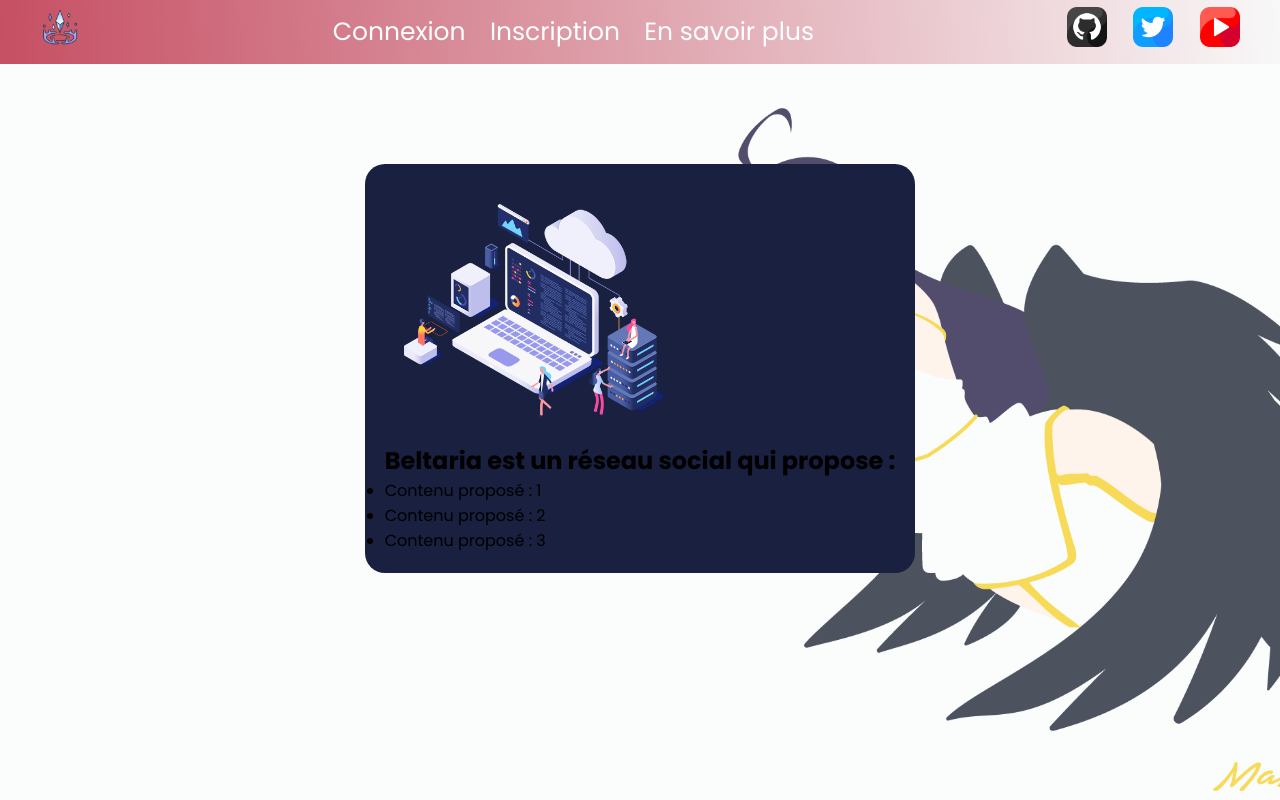
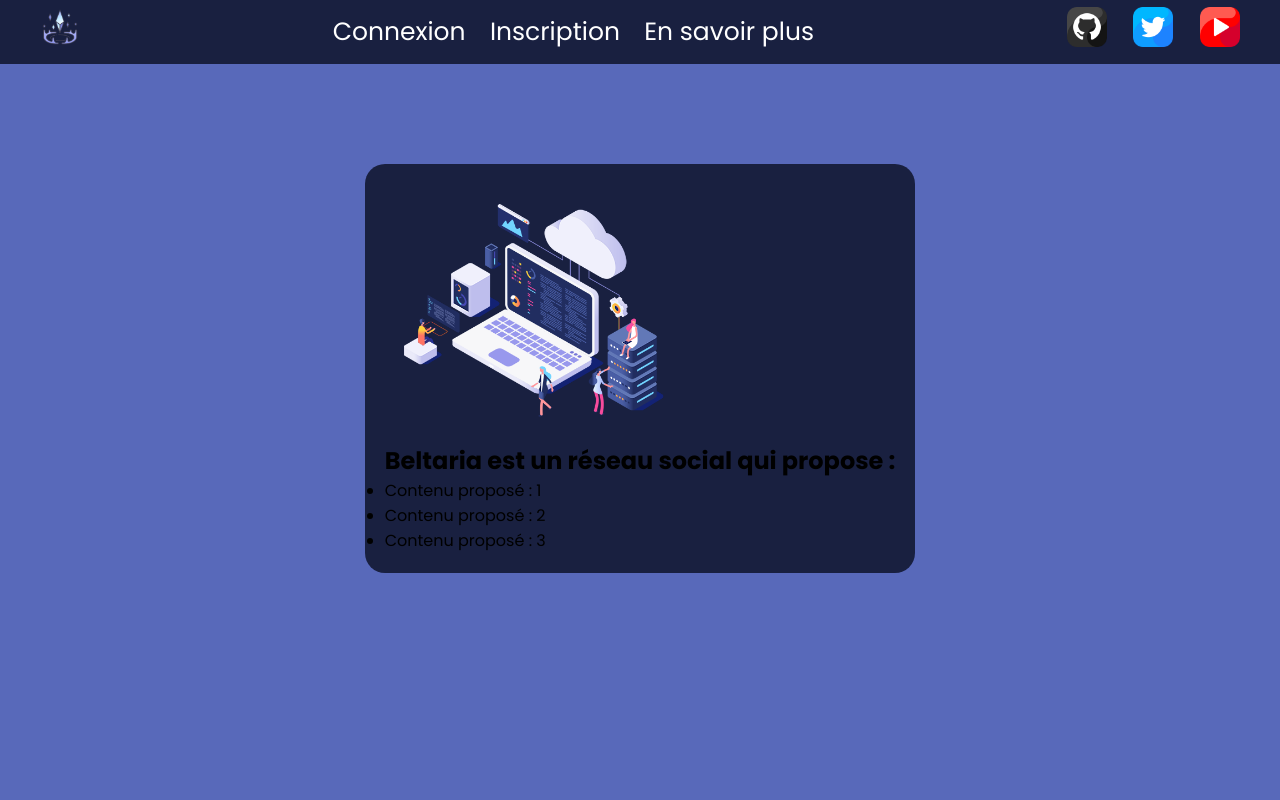
Before and after one commit to BluedyRimuru/Symfony-Reseau-Social, a Symfony app: template templates/accueil/index.html.twig in a window 1280 px wide. Run offline with Twig, Linux system fonts and the light colour scheme; the template is opened without the code that fills it, so the values that code supplies are empty; some libraries are stand-ins or nearby versions.

Commit message:
Modification des couleurs

```diff
--- a/templates/accueil/index.html.twig
+++ b/templates/accueil/index.html.twig
@@ -21,7 +21,7 @@
         display: flex;
         justify-content: center;
         align-content: center;
-        background-image: url("{{ asset('image/accueil.png') }}");
+        background-color: #5869ba;
         background-size: cover;
         height: calc(100vh - 64px);
     }
--- a/templates/navbar.html.twig
+++ b/templates/navbar.html.twig
@@ -30,8 +30,7 @@
         justify-content: space-between;
         align-items: center;
         height: 64px;
-        background: rgb(248,248,248);
-        background: linear-gradient(266deg, rgba(248,248,248,1) 0%, rgba(198,79,99,1) 100%);
+        background-color: #192040;
         {#background-image: url("{{ asset('image/791928.png') }}");#}
     }
     .nav-item {
```
